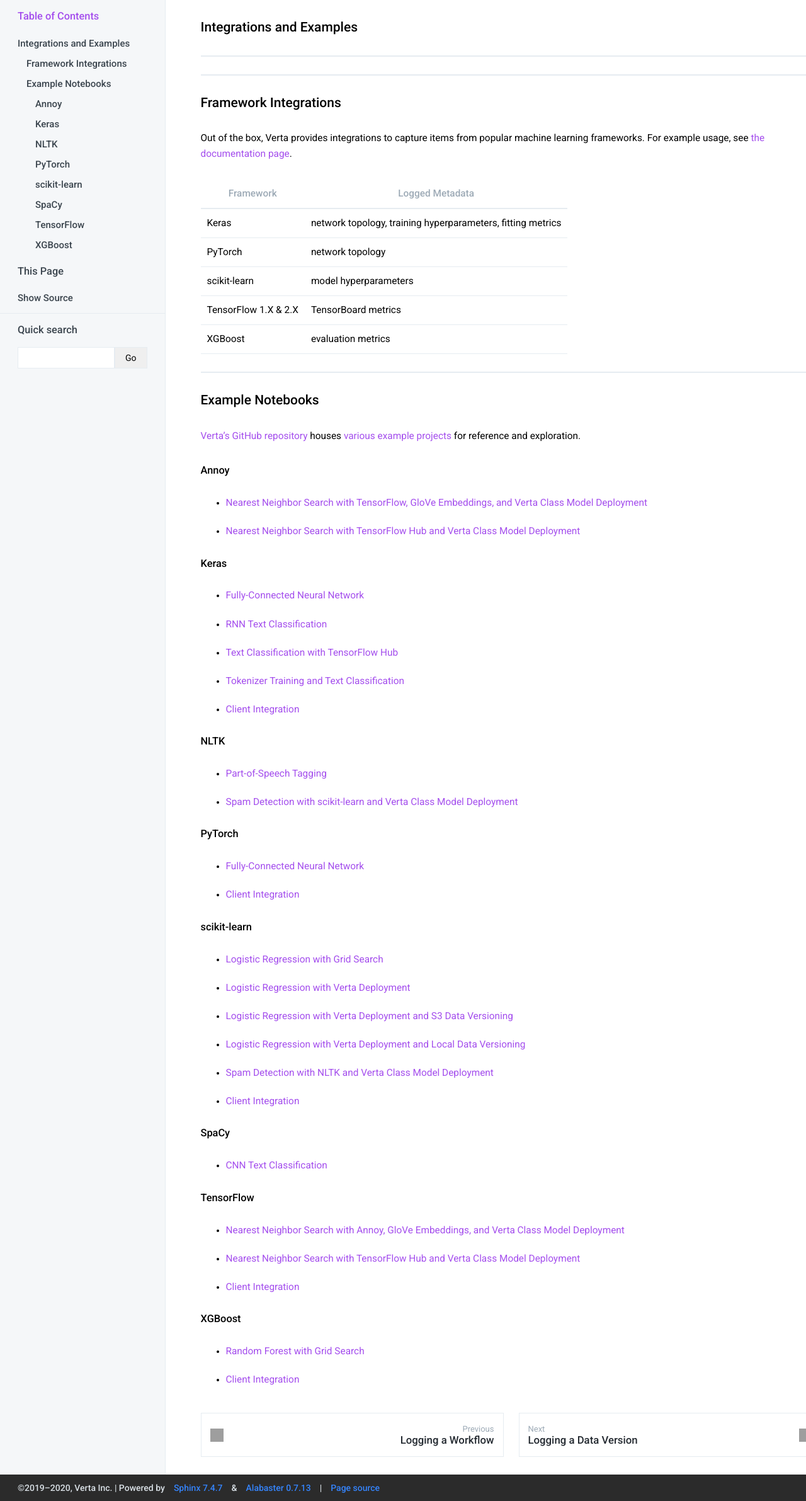
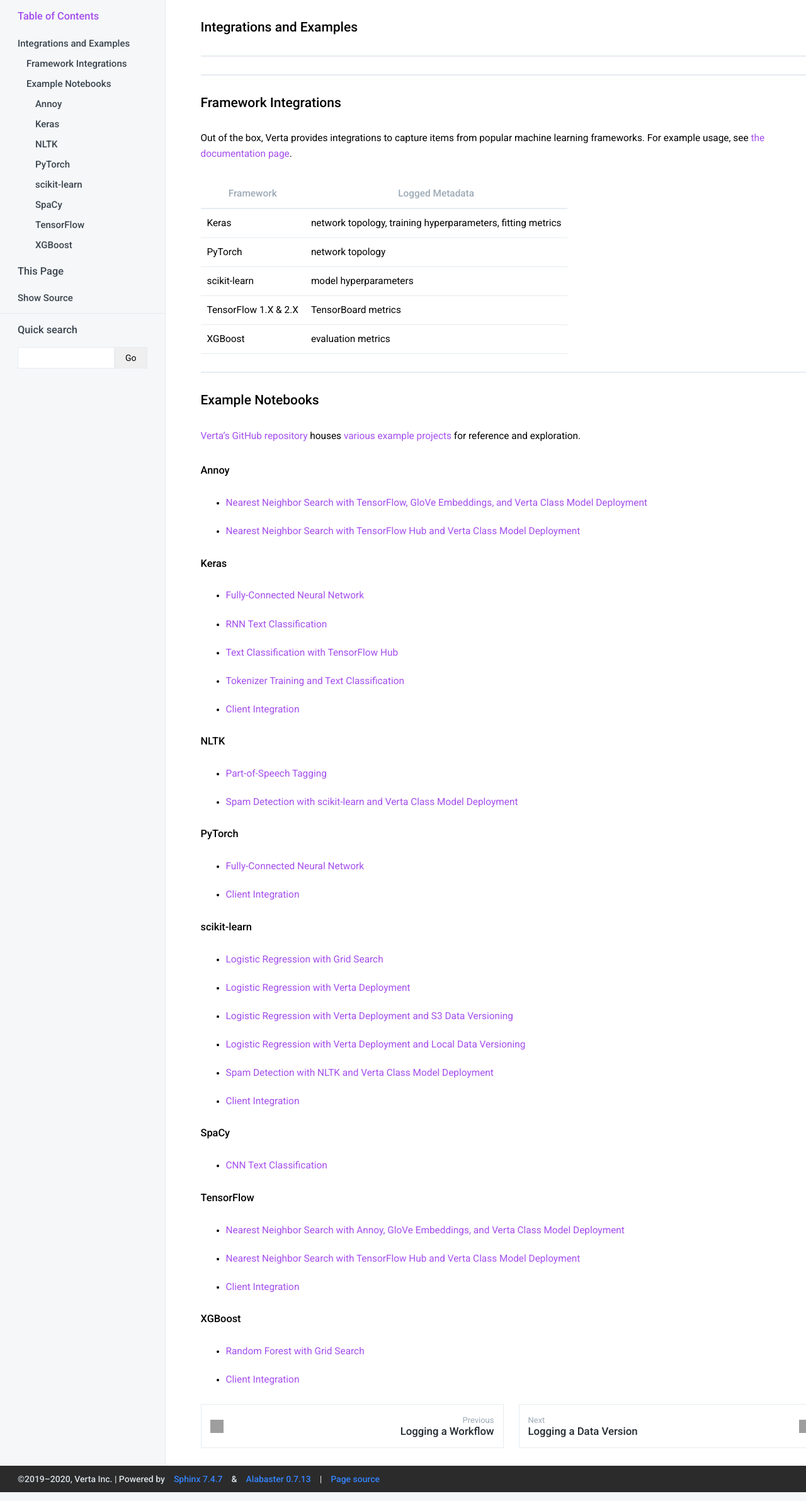
Before and after one commit to ravishetyePersonal/modeldb, a Sphinx documentation site: the page built from client/verta/docs/guides/examples.rst, in a window 1280 px wide. Shown: the whole page at 63% size. Built offline with Sphinx 7.4.7, drawn with Linux system fonts in a browser that asks for light colours; grey boxes are pictures that could not be loaded.

Commit message:
docs: reduced list margins

```diff
--- a/client/verta/docs/_static/custom.css
+++ b/client/verta/docs/_static/custom.css
@@ -529,3 +529,7 @@
 li > p {
   padding: 0 !important;
 }
+
+ul.simple {
+  margin: 0;
+}
```
